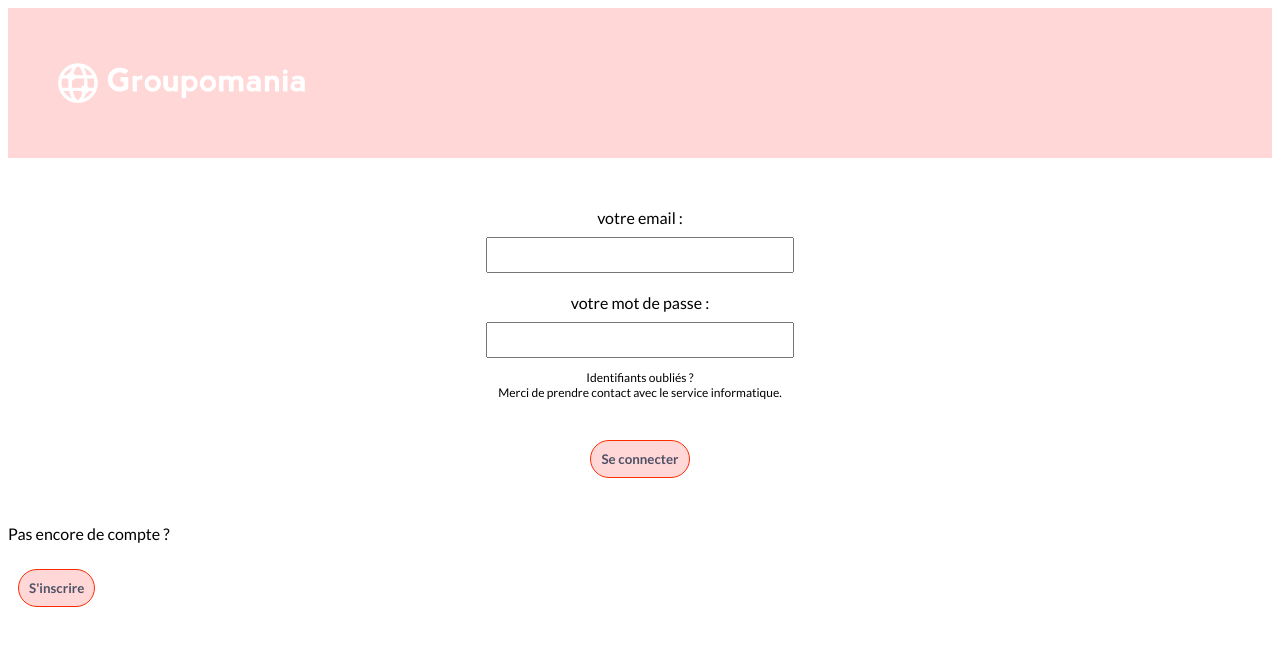
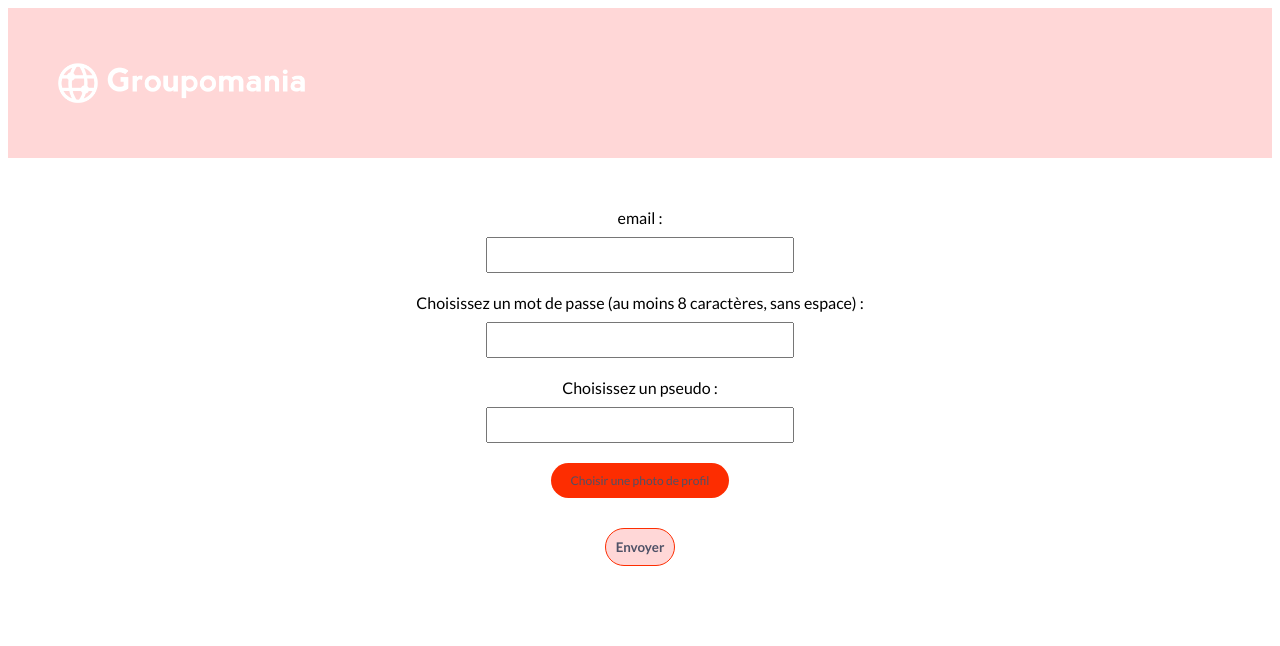
Before and after one commit to alexandraMallet/groupomania_front2, a Vue app: page /connexion in a window 1280 px wide. Both pictures are taken after a click on the button "S'inscrire". Shown: the top 646 px of the page. Built offline with nearby package versions, Linux system fonts and the light colour scheme.

Commit message:
intégration signup dans path /connexion

```diff
--- a/src/router/index.js
+++ b/src/router/index.js
@@ -1,7 +1,6 @@
 import { createRouter, createWebHistory } from 'vue-router'
 import HomeView from '@/views/HomeView.vue'
 import LoginView from '@/views/LoginView.vue'
-import SignupView from '@/views/SignupView.vue'
 import CreatePostView from '@/views/CreatePostView.vue'
 import OnePostView from '@/views/OnePostView.vue'
 import ModifyPostView from '@/views/ModifyPostView.vue'
@@ -18,11 +17,6 @@ const routes = [
     path: '/connexion',
     name: 'LoginView',
     component: LoginView
-  },
-  {
-    path: '/inscription',
-    name: 'SignupView',
-    component: SignupView
   },
   {
     path: '/publier',
@@ -56,23 +50,11 @@ const router = createRouter({
   routes
 })
 
-// router.beforeEach((to, from, next) => {
-
-//   const publicPages = ['/connexion', '/inscription'];
-//   const authRequired = !publicPages.includes(to.path);
-//   const loggedIn = localStorage.getItem('user');
-
-//   if (authRequired && !loggedIn) {
-//     return next('/connexion');
-//   }
-
-//   next();
-// })
 
 router.beforeEach(async (to, from) => {
 
   const loggedIn = localStorage.getItem('user');
-  if (!loggedIn && to.name !== ('LoginView' || 'SignupView'))  {
+  if (!loggedIn && to.name !== 'LoginView')  {
     return { name: 'LoginView' }
   }
 })
--- a/src/views/LoginView.vue
+++ b/src/views/LoginView.vue
@@ -1,25 +1,46 @@
 <template>
 
-  <Header/>
+  <Header />
 
-  <div class="login-contener">
+  <div v-if="!showSignup" class="login-contener">
     <form class="login" @submit.prevent="login">
       <label for="email">votre email :</label>
       <input class="input-email" v-model="email" />
 
       <label for="password">votre mot de passe :</label>
-      <input class="input-password" v-model="password"/>
+      <input class="input-password" v-model="password" />
 
       <p>Identifiants oubliés ?
-      <br/>Merci de prendre contact avec le service informatique.</p>
+        <br />Merci de prendre contact avec le service informatique.
+      </p>
 
-      <Button type="submit" :buttonText="buttonText" />
+      <Button type="submit" :buttonText="buttonTextLogin" />
+    </form>
+    <div class="redirect-signup">
+      <p>Pas encore de compte ?</p>
+      <Button @click="redirectSignup" :buttonText="buttonTextRedirect" />
+    </div>
+  </div>
+
+
+  <div v-if="showSignup" class="signup-container">
+    <form class="signup-form" @submit.prevent="signup">
+      <label for="email">email :</label>
+      <input class="input-email" id="email" v-model="email" />
+
+      <label for="password">Choisissez un mot de passe (au moins 8 caractères, sans espace) :</label>
+      <input class="input-password" id="password" v-model="password" />
+
+      <label for="pseudo">Choisissez un pseudo :</label>
+      <input class="pseudo" id="pseudo" v-model="pseudo" />
+
+      <label class="image style-button" for="image">Choisir une photo de profil</label>
+      <input type="file" id="image" class="image-input" name="image" accept="image/png, image/jpeg"
+        @change="handleFileUpload($event)" />
+
+      <Button :buttonText="buttonTextSignup" />
     </form>
   </div>
-<div class="redirect-signup">
-  <p>Pas encore de compte ?</p>
-  <Button @click="redirectSignup" :buttonText="buttonTextRedirect" />
-</div>
 
 </template>
 
@@ -36,8 +57,10 @@ export default {
   },
   data() {
     return {
-      buttonText: "Se connecter",
-      buttonTextRedirect: "S'inscrire"
+      buttonTextLogin: "Se connecter",
+      buttonTextRedirect: "S'inscrire",
+      buttonTextSignup: "Envoyer",
+      showSignup: false
     };
   },
   created() {
@@ -61,7 +84,34 @@ export default {
         });
     },
     redirectSignup() {
-      this.$router.push('/inscription/');
+      this.showSignup = true
+    },
+    signup() {
+
+      let formData = new FormData();
+      formData.append('email', this.email);
+      formData.append('pseudo', this.pseudo);
+      formData.append('password', this.password);
+      formData.append('image', this.file);
+      console.log(formData);
+
+
+      axios.post('http://localhost:3000/api/auth/signup',
+        formData
+      )
+        .then(function (response) {
+          console.log(formData);
+          const user = response.data;
+          localStorage.setItem('user', JSON.stringify(user));
+        })
+        .then(() => { this.$router.push('/') })
+        .catch(function (error) {
+          console.log(error);
+        });
+    },
+    handleFileUpload(event) {
+      this.file = event.target.files[0];
+      console.log(this.file);
     }
   }
 };
@@ -99,4 +149,46 @@ export default {
     }
   }
 }
+
+.signup-container {
+
+height: 300px;
+width: 100%;
+
+form {
+  margin-top: 50px;
+  display: flex;
+  flex-direction: column;
+  text-align: center;
+  align-items: center;
+
+  input {
+    margin-top: 10px;
+    height: 30px;
+    width: 300px;
+    margin-bottom: 20px;
+
+  }
+}
+
+.image-input {
+  display: none;
+}
+
+.style-button {
+  display: block;
+  height: fit-content;
+  width: fit-content;
+  padding: 10px 20px 10px 20px;
+  font-size: 12px;
+  background-color: $color-primary;
+  color: $color-tertiary;
+  border-radius: 50px;
+  border: none;
+}
+
+button {
+  margin-top: 30px;
+}
+}
 </style>
--- a/src/views/SignupView.vue
+++ /dev/null
@@ -1,121 +0,0 @@
-<template>
-
-  <Header/>
-  <div class="signup-container">
-    <form class="signup-form" @submit.prevent="signup">
-      <label for="email">email :</label>
-      <input class="input-email" id="email" v-model="email" />
-
-      <label for="password">Choisissez un mot de passe (au moins 8 caractères, sans espace) :</label>
-      <input class="input-password" id="password" v-model="password" />
-
-      <label for="pseudo">Choisissez un pseudo :</label>
-      <input class="pseudo" id="pseudo" v-model="pseudo" />
-
-      <label class="image style-button" for="image">Choisir une photo de profil</label>
-      <input type="file" id="image" class="image-input" name="image" accept="image/png, image/jpeg"
-        @change="handleFileUpload($event)" />
-
-      <Button :buttonText="buttonText" />
-    </form>
-  </div>
-</template>
-
-<script>
-
-import axios from 'axios'
-import Header from '@/components/Header.vue';
-import Button from '@/components/Button.vue';
-
-export default {
-  name: 'SignupView',
-  components: {
-    Button,
-    Header
-  },
-  data() {
-    return {
-      buttonText: "S'inscrire",
-      email: '',
-      pseudo: '',
-      password: '',
-      file: ''
-    }
-  },
-  methods: {
-    signup() {
-
-      let formData = new FormData();
-      formData.append('email', this.email);
-      formData.append('pseudo', this.pseudo);
-      formData.append('password', this.password);
-      formData.append('image', this.file);
-      console.log(formData);
-
-
-      axios.post('http://localhost:3000/api/auth/signup',
-        formData
-      )
-        .then(function (response) {
-          console.log(formData);
-          const user = response.data;
-          localStorage.setItem('user', JSON.stringify(user));
-        })
-        .then(() => { this.$router.push('/publications') })
-        .catch(function (error) {
-          console.log(error);
-        });
-    },
-    handleFileUpload(event) {
-      this.file = event.target.files[0];
-      console.log(this.file);
-    },
-  }
-};
-</script>
-
-<style scoped lang="scss">
-@import '@/assets/index.scss';
-
-.signup-container {
-
-  height: 300px;
-  width: 100%;
-
-  form {
-    margin-top: 50px;
-    display: flex;
-    flex-direction: column;
-    text-align: center;
-    align-items: center;
-
-    input {
-      margin-top: 10px;
-      height: 30px;
-      width: 300px;
-      margin-bottom: 20px;
-
-    }
-  }
-
-  .image-input {
-    display: none;
-  }
-
-  .style-button {
-    display: block;
-    height: fit-content;
-    width: fit-content;
-    padding: 10px 20px 10px 20px;
-    font-size: 12px;
-    background-color: $color-primary;
-    color: $color-tertiary;
-    border-radius: 50px;
-    border: none;
-  }
-
-  button {
-    margin-top: 30px;
-  }
-}
-</style>
```
